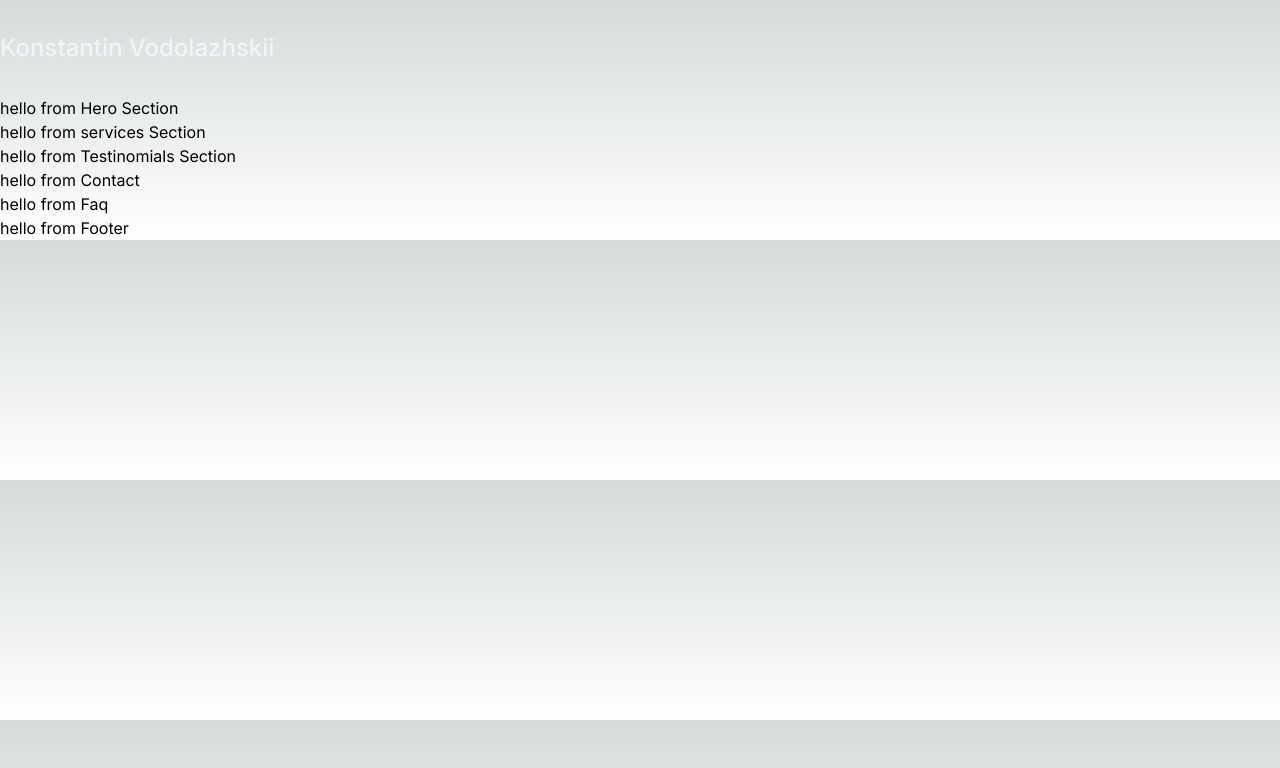
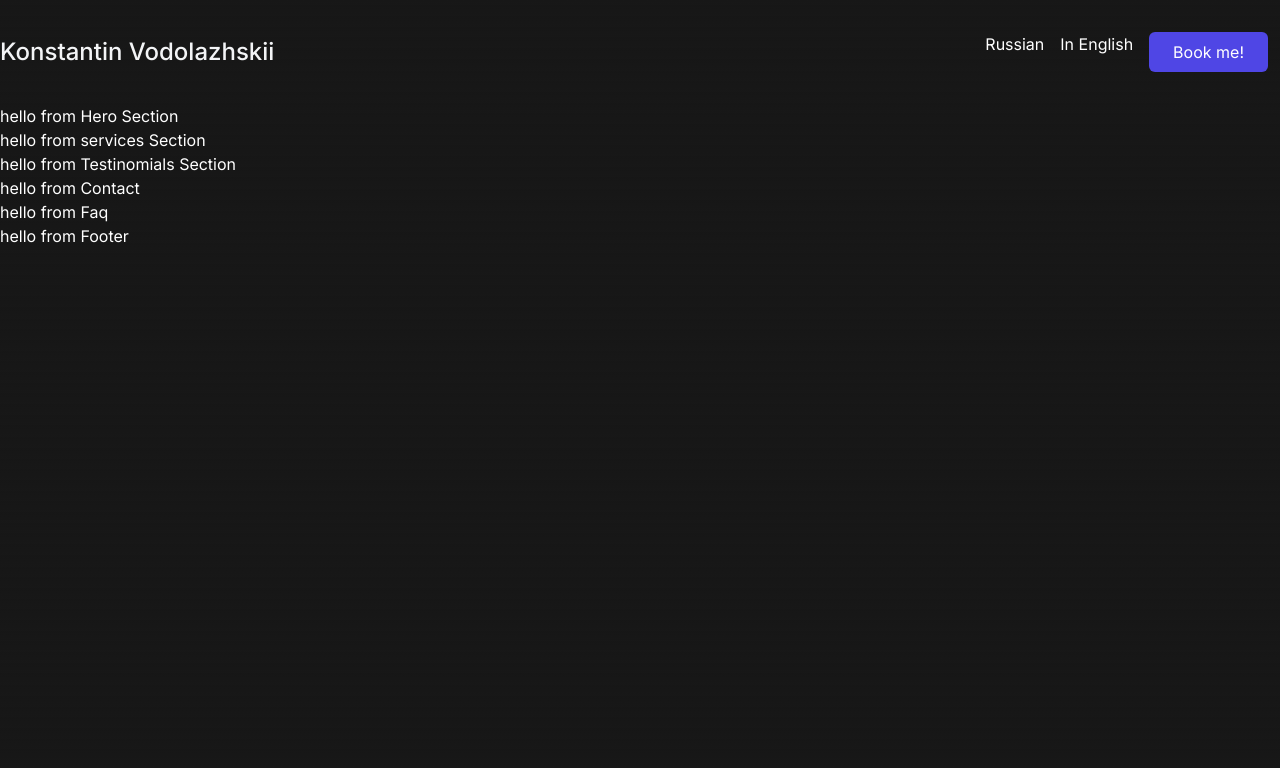
Before and after one commit to konvod93/my-magic-website, a Next.js app: page / in a window 1280 px wide. Shown: the top 768 px of the page. Built offline with nearby package versions, Linux system fonts and the light colour scheme.

Commit message:
updated Navbar

```diff
--- a/src/app/_components/Navbar.js
+++ b/src/app/_components/Navbar.js
@@ -3,7 +3,7 @@
 const Navbar = () => {
   return (
     <div className="w-full">
-        <div className="container relative flex flex-wrap items-center justify-between p-8 mx-auto lg:justify-between xl:px-0">
+        <nav className="container relative flex flex-wrap items-center justify-between p-8 mx-auto lg:justify-between xl:px-0">
             <div className="flex flex-wrap items-center justify-between w-full lg:w-auto">
                 <Link href="/">
                     <span className="flex items-center space-x-2 text-2xl font-medium text-gray-100">
@@ -11,7 +11,18 @@
                     </span>
                 </Link>
             </div>
-        </div>
+
+            <div className="hidden mr-3 space-x-4 lg:flex nav_item">
+                <Link href="/" locale="ru">
+                    Russian
+                </Link>
+                <Link href="/" locale="en">
+                    In English
+                </Link>
+                {/* <BookButton btnType="small">{t("cta.btn.text")}</BookButton> */}
+                <Link href="#contact" className="px-6 py-2 text-white bg-indigo-600 rounded-md md:ml-5">Book me!</Link>
+            </div>
+        </nav>
     </div>
   )
 }
--- a/src/app/globals.css
+++ b/src/app/globals.css
@@ -3,11 +3,10 @@
 @tailwind utilities;
 
 :root {
-  --foreground-rgb: 0, 0, 0;
-  --background-start-rgb: 214, 219, 220;
-  --background-end-rgb: 255, 255, 255;
+  --foreground-rgb: 255, 255, 255;
+  --background-start-rgb: 23, 23, 23;
+  --background-end-rgb: 23, 23, 23;
 }
-
 
 body {
   color: rgb(var(--foreground-rgb));
```
